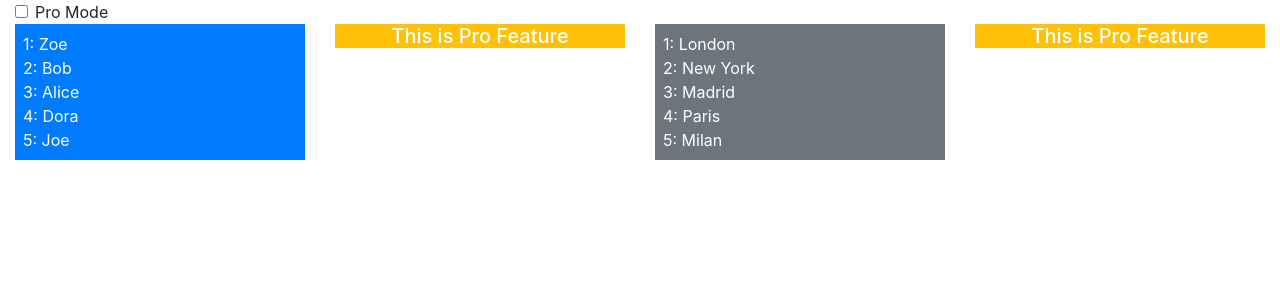
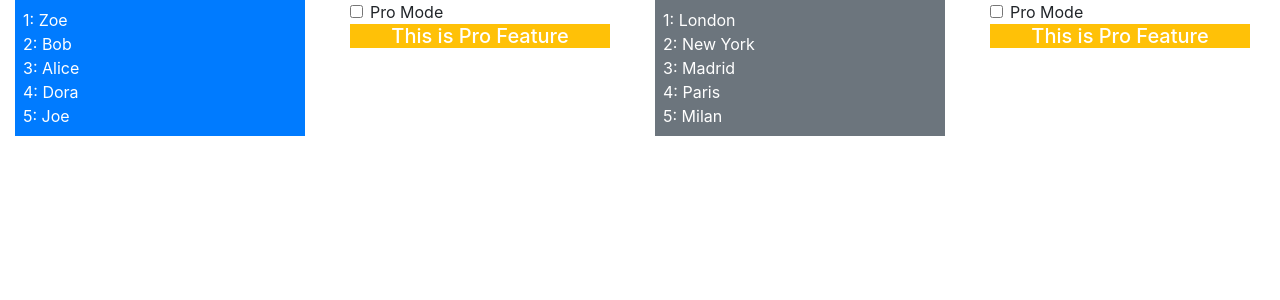
Before and after one commit to ndminh1307js/pro-react-16, a React (Create React App) app in the folder Chapter-14/composition/: page / in a window 1280 px wide. Shown: the top 300 px of the page. Built offline with nearby package versions, Linux system fonts and the light colour scheme.

Commit message:
Creating Stateful Higher-Order Components

```diff
--- a/Chapter-14/composition/src/App.js
+++ b/Chapter-14/composition/src/App.js
@@ -1,9 +1,9 @@
 import React, { Component } from 'react';
 import { SortedList } from './SortedList';
 import { GeneralList } from './GeneralList';
-import { ProFeature } from './ProFeature';
+import { ProController } from './ProController';
 
-const ProList = ProFeature(SortedList);
+const ProList = ProController(SortedList);
 
 export default class App extends Component {
 	constructor(props) {
@@ -11,42 +11,24 @@ export default class App extends Component {
 		this.state = {
 			names: ['Zoe', 'Bob', 'Alice', 'Dora', 'Joe'],
 			cities: ['London', 'New York', 'Madrid', 'Paris', 'Milan'],
-			proMode: false,
 		};
 	}
-
-	toggleProMode = () => {
-		this.setState({ proMode: !this.state.proMode });
-	};
 
 	render() {
 		return (
 			<div className='container-fluid'>
 				<div className='row'>
-					<div className='col-12 text-center-p-2'>
-						<div className='form-check'>
-							<input
-								type='checkbox'
-								className='form-check-input'
-								value={this.state.proMode}
-								onChange={this.toggleProMode}
-							/>
-							<label className='form-check-label'>Pro Mode</label>
-						</div>
-					</div>
-				</div>
-				<div className='row'>
 					<div className='col-3'>
 						<GeneralList list={this.state.names} theme='primary' />
 					</div>
 					<div className='col-3'>
-						<ProList list={this.state.names} pro={this.state.proMode} />
+						<ProList list={this.state.names} />
 					</div>
 					<div className='col-3'>
 						<GeneralList list={this.state.cities} theme='secondary' />
 					</div>
 					<div className='col-3'>
-						<ProList list={this.state.cities} pro={this.state.proMode} />
+						<ProList list={this.state.cities} />
 					</div>
 				</div>
 			</div>
--- /dev/null
+++ b/Chapter-14/composition/src/ProController.js
@@ -0,0 +1,44 @@
+import React, { Component } from 'react';
+import { ProFeature } from './ProFeature';
+
+export function ProController(FeatureComponent) {
+	const ProtectedFeature = ProFeature(FeatureComponent);
+
+	return class extends Component {
+		constructor(props) {
+			super(props);
+			this.state = {
+				proMode: false,
+			};
+		}
+
+		toggleProMode = () => {
+			this.setState({ proMode: !this.state.proMode });
+		};
+
+		render() {
+			return (
+				<div className='container-fluid'>
+					<div className='row'>
+						<div className='col-12 text-center-p-2'>
+							<div className='form-check'>
+								<input
+									type='checkbox'
+									className='form-check-input'
+									value={this.state.proMode}
+									onChange={this.toggleProMode}
+								/>
+								<label className='form-check-label'>Pro Mode</label>
+							</div>
+						</div>
+					</div>
+					<div className='row'>
+						<div className='col-12'>
+							<ProtectedFeature {...this.props} pro={this.state.proMode} />
+						</div>
+					</div>
+				</div>
+			);
+		}
+	};
+}
```
